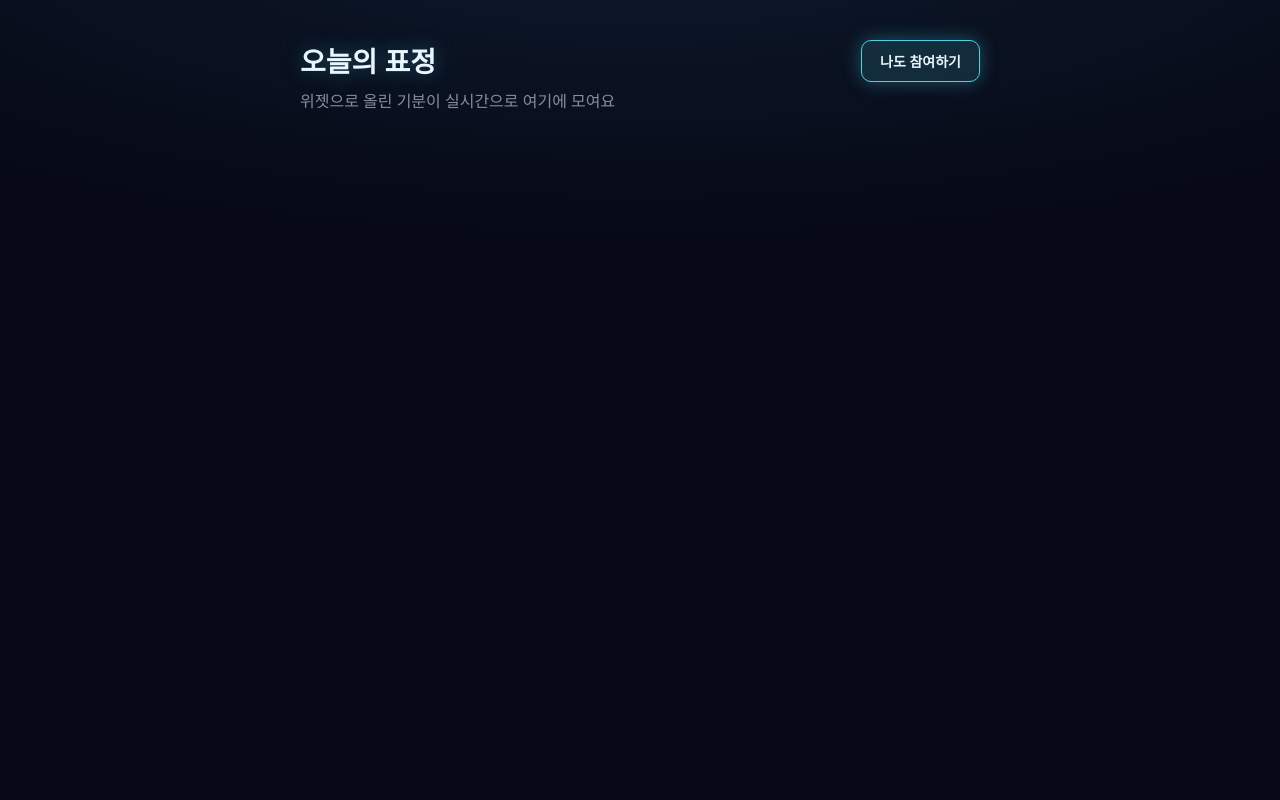
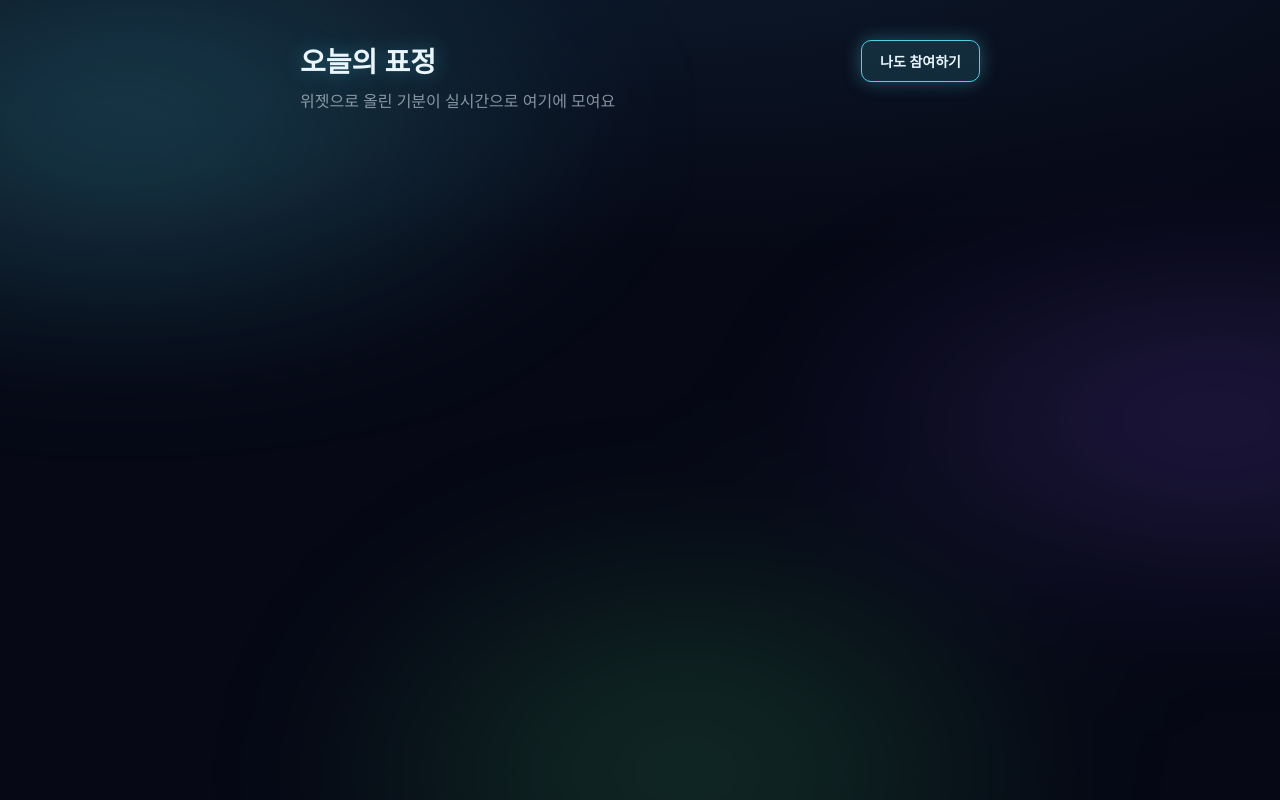
Before and after one commit to RGB327/happy, a website: page public/index.html in a window 1280 px wide. Drawn offline with nearby package versions, Linux system fonts and the light colour scheme; no server answers.

Commit message:
Add an animated aurora wave background to the public feed page
Slow-drifting blurred gradient blobs behind the cards, echoing the
widget's cosmic/cyber theme feel.

Co-Authored-By: Claude Sonnet 5 <noreply@anthropic.com>

```diff
--- a/public/index.html
+++ b/public/index.html
@@ -7,6 +7,7 @@
     <link rel="stylesheet" href="style.css" />
   </head>
   <body>
+    <div class="aurora-layer"></div>
     <main>
       <header>
         <div>
--- a/public/style.css
+++ b/public/style.css
@@ -35,9 +35,38 @@ body {
     radial-gradient(1.5px 1.5px at 95% 25%, var(--glow-soft) 0, transparent 60%);
   background-attachment: fixed;
   min-height: 100vh;
+  overflow-x: hidden;
+}
+
+.aurora-layer {
+  position: fixed;
+  inset: -20%;
+  z-index: 0;
+  pointer-events: none;
+  filter: blur(70px);
+  opacity: 0.55;
+  background: radial-gradient(40% 30% at 20% 30%, rgba(79, 208, 232, 0.5), transparent 70%),
+    radial-gradient(35% 25% at 78% 55%, rgba(139, 92, 246, 0.4), transparent 70%),
+    radial-gradient(32% 35% at 50% 85%, rgba(75, 224, 122, 0.35), transparent 70%);
+  animation: aurora-drift 20s ease-in-out infinite;
+}
+
+@keyframes aurora-drift {
+  0%,
+  100% {
+    transform: translate(0, 0) scale(1);
+  }
+  33% {
+    transform: translate(3%, -4%) scale(1.06);
+  }
+  66% {
+    transform: translate(-4%, 3%) scale(0.96);
+  }
 }
 
 main {
+  position: relative;
+  z-index: 1;
   max-width: 720px;
   margin: 0 auto;
   padding: 40px 20px 80px;
```
